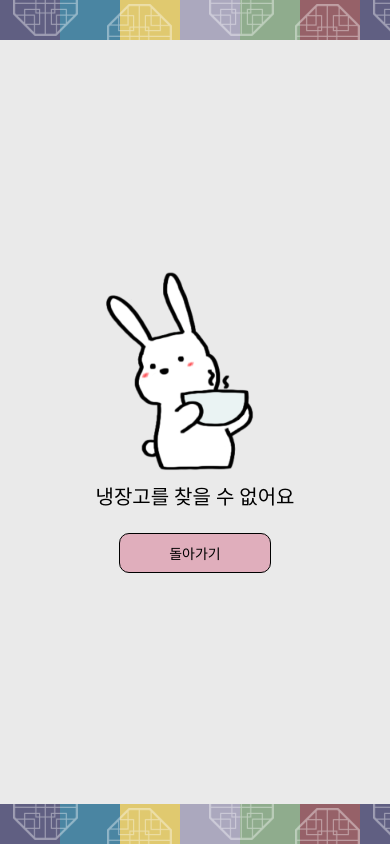
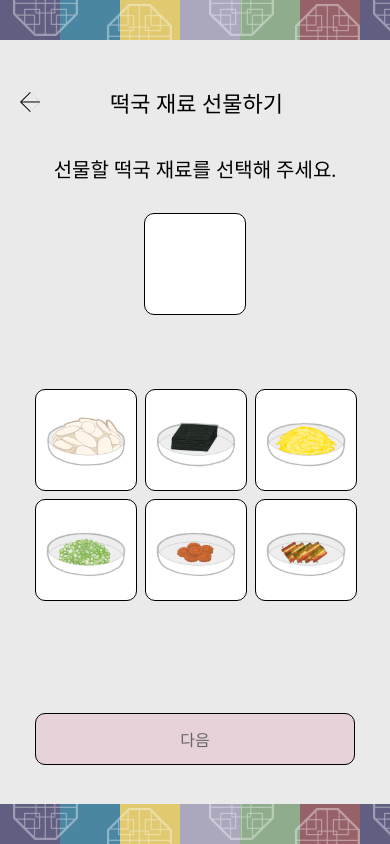
Before and after one commit to jangsumi/Making-Tteokguk-FE, a React (Vite) app: page /delivery in a window 390 px wide. Before the commit this address led to /cannotfind. Built offline with nearby package versions, Linux system fonts and the light colour scheme; a web font is replaced by a local one; what recoil-persist would draw is missing.

Commit message:
refactor: 반응형 리팩토링
- 반응형 수정
- 덕담 작성시 처음에는 글자수 보이지 않게 하기

```diff
--- a/src/components/TopBar/TopBar.jsx
+++ b/src/components/TopBar/TopBar.jsx
@@ -2,13 +2,13 @@ import React from "react";
 import {useNavigate} from "react-router-dom";
 import * as styled from "./styles";
 
-const TopBar = ({titleName, setDisplayRecipe, onRecipe}) => {
+const TopBar = ({titleName, onRecipe}) => {
     const navigate = useNavigate()
 
     return (
         <styled.TopBarContainer>
-            <styled.ButtonBack
-                onClick={() => {
+            <styled.ButtonBack visible={onRecipe}
+                               onClick={() => {
                     navigate(-1);
                 }}
             />
--- a/src/components/TopBar/styles.jsx
+++ b/src/components/TopBar/styles.jsx
@@ -2,7 +2,7 @@ import styled from "styled-components";
 import arrow from "../../images/leftArrow.svg";
 
 export const TopBarContainer = styled.div`
-  padding: 40px 20px 0px 20px;
+  padding: 40px 20px 0 20px;
   display: flex;
   max-width: 480px;
   justify-content: space-between;
@@ -11,18 +11,20 @@ export const TopBarContainer = styled.div`
 
 export const Title = styled.div`
   font-size: 22px;
+  text-align: center;
+  width: 100%;
 `;
 
 export const ButtonBack = styled.div`
-  width: 85px;
+  width: ${props=>props.visible? 85:40}px;
   height: 20px;
-  background-image: url(${arrow});
-  background-repeat: no-repeat;
+  background: url(${arrow}) no-repeat;
+  background-size: 20px 20px;
   cursor: pointer;
 `;
 
 export const ButtonRecipe = styled.div`
-  width: 65px;
+  width: ${props=>props.visible? 60:10}px;
   padding: ${(props) => props.padding};
   visibility: ${(props) => !props.visible && "hidden"};
   border: 1px solid #000000;
--- a/src/pages/Delivery/Delivery.jsx
+++ b/src/pages/Delivery/Delivery.jsx
@@ -10,6 +10,7 @@ import yakgwa from "../../images/yakgwa.svg";
 import sanjeok from "../../images/sanjeok.svg";
 import empty from "../../images/whiteBox.svg";
 import * as styled from "./styles";
+import {Enter, Wrapper} from "./styles";
 
 const IngredientComponent = ({
   disabled,
@@ -54,21 +55,21 @@ const Delivery = () => {
     { index: 5, imgBg: sanjeok, name: "산적을 산 적 있나요?" },
   ];
 
-  useEffect(()=> {
-    console.log("friendRef 값:", friendRef);
-    if (!friendRef) navigate('/cannotfind');
-  },[]);
+  // useEffect(()=> {
+  //   console.log("friendRef 값:", friendRef);
+  //   if (!friendRef) navigate('/cannotfind');
+  // },[]);
 
   const onButtonClick = () => {
     navigate("/delivery2", { state: { friendRef, ingredient: selectedItem, redirectLink } });
   };
 
   return (
+    <styled.Wrapper>
+      <TopBar titleName={"떡국 재료 선물하기"} />
       <styled.PageContainer>
-      <TopBar titleName={"떡국 재료 선물하기"} />
-      <styled.PageContainer center={true}>
         <styled.FontDiv fontSize={"20px"} padding={"30px 0px 30px 0px"}>
-          선물할 떡국 재료를 선택해 주세요.
+          <Enter>선물할 떡국 재료를</Enter> <Enter>선택해 주세요.</Enter>
         </styled.FontDiv>
         <IngredientComponent disabled index={-1} imgBg={currItemSrc} />
         <styled.FontDiv fontSize={"18px"} padding={"14px 0px 14px 0px"}>
@@ -88,7 +89,6 @@ const Delivery = () => {
             />
           ))}
         </styled.GridContainer>
-      </styled.PageContainer>
 
         <Button
             text={"다음"}
@@ -96,6 +96,7 @@ const Delivery = () => {
             active={selectedItem !== -1}
         />
       </styled.PageContainer>
+    </styled.Wrapper>
   );
 };
 
--- a/src/pages/Delivery/styles.jsx
+++ b/src/pages/Delivery/styles.jsx
@@ -1,14 +1,19 @@
 import styled from "styled-components";
 import check from "../../images/check.svg";
 
-export const PageContainer = styled.div`
+export const Wrapper = styled.div`
   display: flex;
   margin: 0 auto;
   max-width: 480px;
+  width: 100%;
   flex-direction: column;
-  align-items: ${(props) => props.center && "center"};
+  min-height: calc(100vh - 203px);
 `;
-
+export const PageContainer = styled(Wrapper)`
+  align-items: center;
+  width: calc(100vw - 40px);
+  padding: 0 20px 40px;
+`
 export const CheckMark = styled.div`
   width: 30px;
   height: 30px;
@@ -33,16 +38,26 @@ export const Ingredient = styled.div`
 
 export const GridContainer = styled.div`
   width: 320px;
-  margin: 20px 0px 50px;
+  margin: 20px 0 50px;
   display: grid;
   justify-content: center;
   align-content: center;
   grid-template-columns: repeat(3, minmax(100px, auto));
   gap: 8px 10px;
+  @media only screen and (max-width: 340px) {
+    grid-template-columns: repeat(2, minmax(100px, auto));
+  }
 `;
 
 export const FontDiv = styled.div`
+  text-align: center;
   margin: ${(props) => props.margin};
   padding: ${(props) => props.padding};
   font-size: ${(props) => props.fontSize};
 `;
+
+export const Enter = styled.span`
+  @media only screen and (max-width: 340px) {
+    display: block;
+  }
+`
--- a/src/pages/Delivery2/Delivery2.jsx
+++ b/src/pages/Delivery2/Delivery2.jsx
@@ -55,10 +55,10 @@ const Delivery2 = () => {
   };
 
   return (
-    <styled.Container>
+    <styled.Wrapper>
       <TopBar titleName={"떡국 재료 선물하기"} />
       <styled.Container>
-        <div style={{ marginTop: 30 }}>
+        <div style={{ marginTop: 30, width: "100%" }}>
           <styled.FontDiv fontSize="20px">별명을 정해주세요.</styled.FontDiv>
           <styled.NameInput
             type="text"
@@ -71,7 +71,7 @@ const Delivery2 = () => {
           />
         </div>
 
-        <div>
+        <div style={{width: "100%" }}>
           <styled.FontDiv fontSize="20px">덕담을 작성해주세요.</styled.FontDiv>
           <styled.TextContainer>
             <styled.MsgTxtArea
@@ -84,8 +84,9 @@ const Delivery2 = () => {
               onChange={onChangeMessage}
               onBlur={onBlurMessage}
             />
-            <styled.TextCounter>({textMessage.length}/50)</styled.TextCounter>
+            <styled.TextCounter visible={textMessage}>({textMessage.length}/50)</styled.TextCounter>
           </styled.TextContainer>
+
           <styled.FlexDiv gap="6px" margin="0 0 36px">
             <img src={bang} />
             <styled.FontDiv fontSize="12px">
@@ -95,15 +96,15 @@ const Delivery2 = () => {
         </div>
 
         <Button
-          onClickEvent={onButtonClick}
-          text={"떡국 재료 선물하기"}
-          active={userName.trim() !== "" && textMessage.trim() !== ""}
+            onClickEvent={onButtonClick}
+            text={"떡국 재료 선물하기"}
+            active={userName.trim() !== "" && textMessage.trim() !== ""}
         />
         {showModal && (
-          <MessageModal onConfirmClick={confirmEvent} secret={userID.ref} />
+            <MessageModal onConfirmClick={confirmEvent} secret={userID.ref} />
         )}
       </styled.Container>
-    </styled.Container>
+    </styled.Wrapper>
   );
 };
 
--- a/src/pages/Delivery2/styles.jsx
+++ b/src/pages/Delivery2/styles.jsx
@@ -1,11 +1,19 @@
 import styled from "styled-components";
 
-export const Container = styled.div`
+export const Wrapper = styled.div`
   display: flex;
   margin: 0 auto;
   max-width: 480px;
+  width: 100%;
   flex-direction: column;
+  min-height: calc(100vh - 203px);
 `;
+export const Container = styled(Wrapper)`
+  align-items: center;
+  max-width: 320px;
+  width: calc(100vw - 40px);
+  padding: 0 20px 40px;
+`
 export const FlexDiv = styled.div`
   display: flex;
   gap: 6px;
@@ -17,8 +25,11 @@ export const FontDiv = styled.div`
 `;
 
 export const NameInput = styled.input`
-  width: 280px;
-  margin: 10px 0px 36px 0px;
+  //min-width: 200px;
+  width: calc(100% - 40px);
+  //width: 100%;
+  max-width: 280px;
+  margin: 10px 0 36px;
   padding: 8px 20px 8px 20px;
   background-color: #ffffff;
   border: 1px solid #000000;
@@ -27,10 +38,14 @@ export const NameInput = styled.input`
   :focus {
     outline: none;
   }
+  @media only screen and (max-width: 300px) {
+    font-size: 14px;
+  }
 `;
 
 export const MsgTxtArea = styled.textarea`
-  width: 280px;
+  max-width: 280px;
+  width: calc(100% - 40px);
   height: 90px;
   padding: 20px;
   background-color: #ffffff;
@@ -46,15 +61,16 @@ export const MsgTxtArea = styled.textarea`
 `;
 
 export const TextContainer = styled.div`
-  width: 280px;
+  width: 100%;
   position: relative;
-  padding: 10px 0px;
+  padding: 10px 0;
 `;
 
 export const TextCounter = styled.div`
   position: absolute;
   color: #999999;
   background-color: transparent;
-  right: -20px;
+  right: 20px;
   bottom: 20px;
+  visibility: ${props=>props.visible? "visible":"hidden"};
 `;
--- a/src/pages/Result/styles.jsx
+++ b/src/pages/Result/styles.jsx
@@ -31,6 +31,7 @@ export const Top = styled.div`
 `
 export const Title = styled.div`
   font-size: 20px;
+  width: 80%;
 `
 export const BackButton = styled.div`
   width: 80px;
```
Lines whose indentation alone changed are shown as unchanged.
